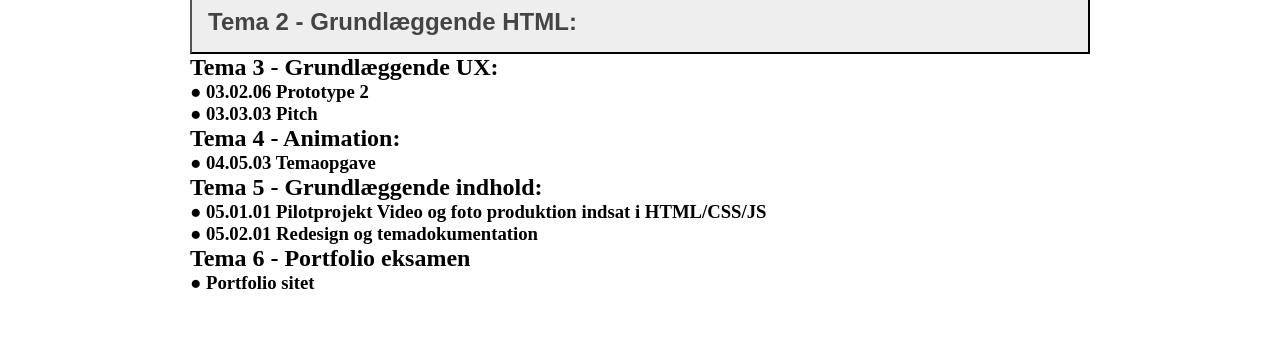
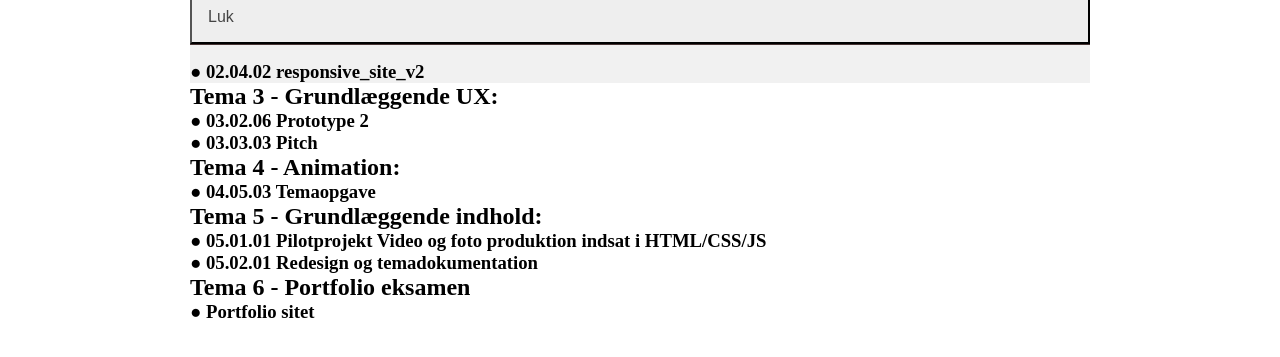
Before and after one commit to regi5539/eksamensportfolio, a plain HTML site: page portfolio.html in a window 1280 px wide. Both pictures are taken after a click on the button "Tema 2 - Grundlæggende HTML:". Shown: the part 47-404 px from the top of the page. Drawn offline with Linux system fonts and the light colour scheme.

Commit message:
portfolio -fold ud virker!!!

```diff
--- a/script.js
+++ b/script.js
@@ -34,27 +34,27 @@ function MenuClick() {
 // ----------------------portfolio------------------------
 
 const btn_port = document.querySelector(".btn_port");
-const indhold = document.querySelector("opg_beskrivelse");
+const indhold = document.querySelector(".opg_beskrivelse");
 
 // Lav en function, der hedder toggleMenu()
 function toggleOpg() {
   console.log("toggleOpg");
   // 1. Toggle en klasse på nav vha. classList.toggle
   // 2. Toggle en klasse, der hedder "shown"
-  indhold.classList.toggle("opg_beskrivelse");
+  indhold.classList.toggle("fold_ud");
   // 1. Lav en variabel, der hedder menuShown
   // 2. Den skal være lig med, om nav-variablen indeholder klassen "shown" vha. classList.contains("")
-  let opgShown = classList.contains("opg_beskrivelse");
+  let opgShown = indhold.classList.contains("fold_ud");
   // 1. Lav en if/else sætning => if (...) {...} else {...}
   // 2. Spørg om menu i if-sætningen => if (menu)
   if (opgShown) {
     // hvis nav har klassen "shown", sæt da btn.textContent til "Luk"
-    btn.textContent = "Luk";
+    btn_port.textContent = "Luk";
   } else {
     // hvis IKKE nav har klassen "shown", sæt da btn.textContent til "Menu"
-    btn.textContent = "Menu";
+    btn_port.textContent = "Menu";
   }
 }
 
 /* Tilføj et klik-event til btn, der sætter toggleMenu-funktionen i gang */
-btn.addEventListener("click", toggleMenu);
+btn_port.addEventListener("click", toggleOpg);
--- a/style.css
+++ b/style.css
@@ -132,13 +132,21 @@ h1 {
 
 /* Anden farve ved hover-funktion og når den er trykket på (javascript) add btn_pushed class*/
 .btn_pushed,
-.fold_ud:hover {
+.btn_port:hover {
   background-color: #ccc;
 }
 
 /* Styling af opg. beskrivelse */
 .opg_beskrivelse {
   display: none;
+}
+
+.fold_ud {
   overflow: hidden;
   background-color: #f1f1f1;
+  border-top: 1px solid #483434;
+  padding-top: 1rem;
+  display: flex;
+  flex: 1 1 100%;
+  flex-flow: column;
 }
```
